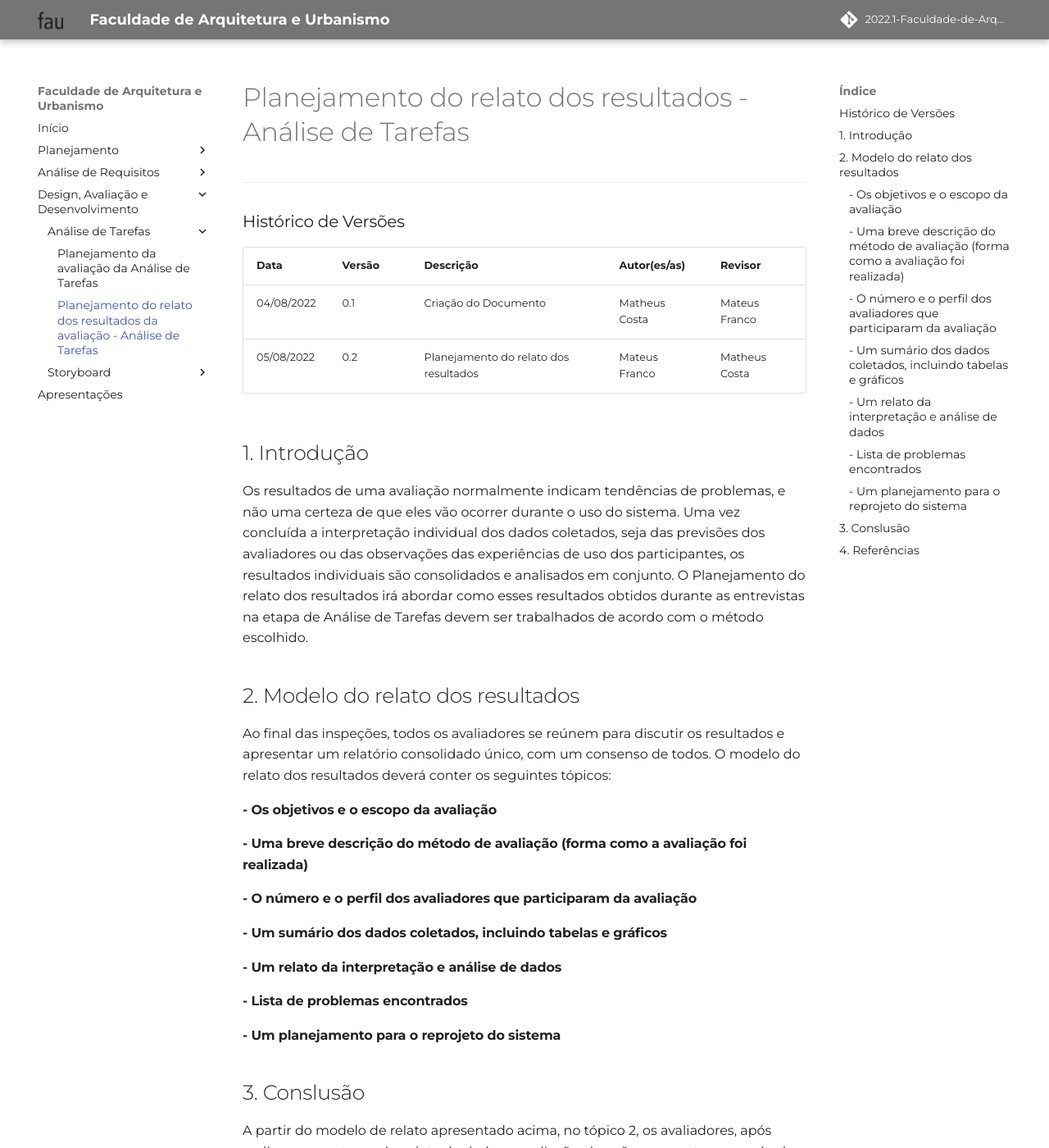
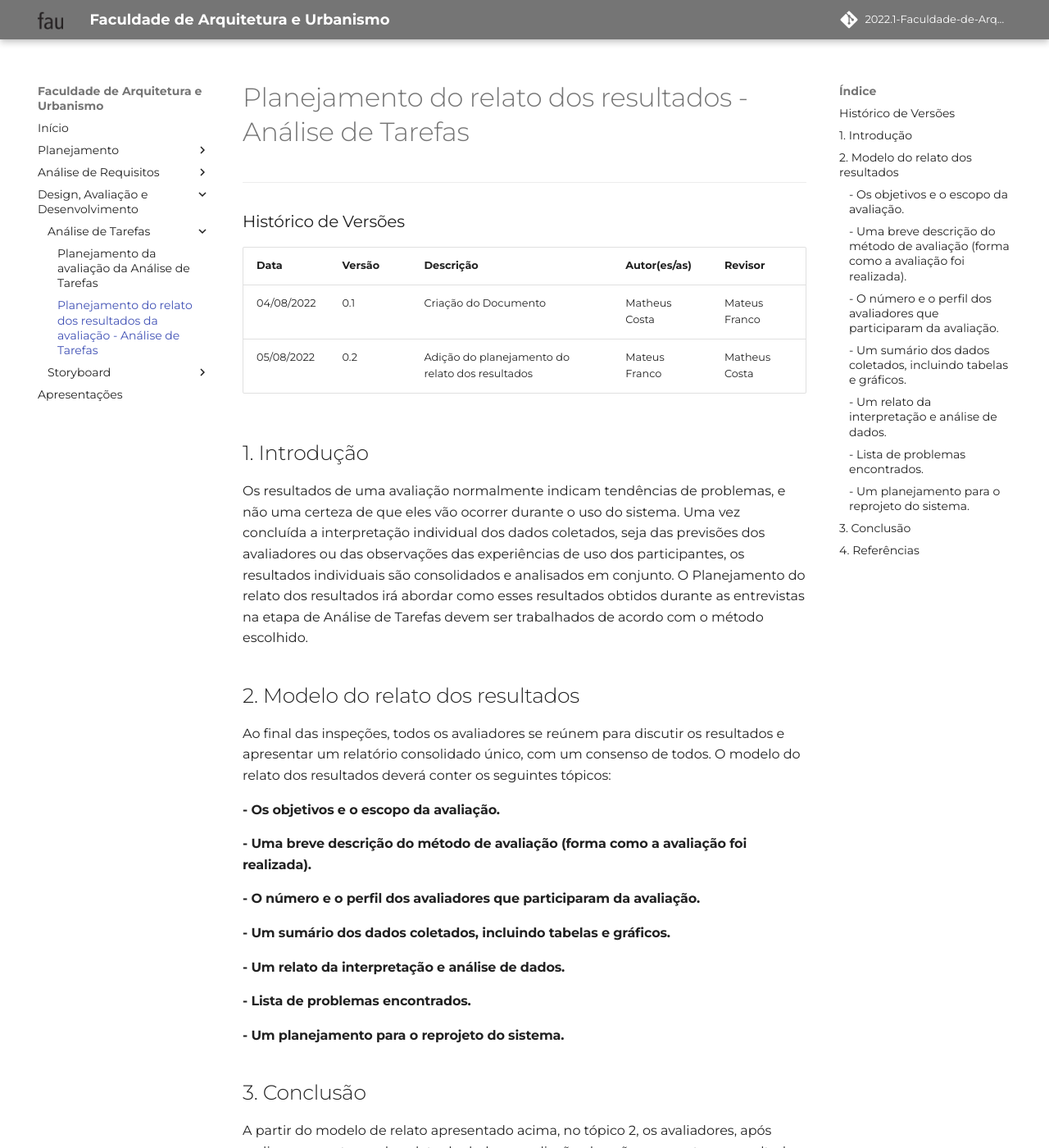
Before and after one commit to Mateusvff/2022.1-Faculdade-de-Arquitetura-e-Urbanismo, an MkDocs documentation site: the page built from docs/designAvalEDesenv/analiseTarefas/planej-relato-result-analise-tarefas.md, in a window 1280 px wide and 1400 px high. Shown: the whole window at 82% size. Built offline with MkDocs 1.6.1 and Material for MkDocs 9.7.7, drawn with Linux system fonts in a browser that asks for light colours; some web fonts are replaced; comment, search, counter and statistics services are not loaded.

Commit message:
:repeat: (#39) correções no documento

```diff
--- a/docs/designAvalEDesenv/analiseTarefas/planej-relato-result-analise-tarefas.md
+++ b/docs/designAvalEDesenv/analiseTarefas/planej-relato-result-analise-tarefas.md
@@ -6,7 +6,7 @@
 **Data** | **Versão** | **Descrição** | **Autor(es/as)** | **Revisor** |
 --- | --- | --- | --- | --- |
 04/08/2022 | 0.1 | Criação do Documento | Matheus Costa | Mateus Franco
-05/08/2022 | 0.2 | Planejamento do relato dos resultados|  Mateus Franco | Matheus Costa
+05/08/2022 | 0.2 | Adição do planejamento do relato dos resultados|  Mateus Franco | Matheus Costa
 
 ## 1. Introdução
 Os resultados de uma avaliação normalmente indicam tendências de problemas, e não uma certeza de que eles vão ocorrer durante o uso do sistema. Uma vez concluída a interpretação individual dos dados coletados, seja das previsões dos avaliadores ou das observações das experiências de uso dos participantes, os resultados individuais são consolidados e analisados em conjunto.
@@ -15,15 +15,15 @@ O Planejamento do relato dos resultados irá abordar como esses resultados obtid
 ## 2. Modelo do relato dos resultados
 Ao final das inspeções, todos os avaliadores se reúnem para discutir os resultados e apresentar um relatório consolidado único, com um consenso de todos. O modelo do relato dos resultados deverá conter os seguintes tópicos:
 
-#### - Os objetivos e o escopo da avaliação
-#### - Uma breve descrição do método de avaliação (forma como a avaliação foi realizada)
-#### - O número e o perfil dos avaliadores que participaram da avaliação
-#### - Um sumário dos dados coletados, incluindo tabelas e gráficos
-#### - Um relato da interpretação e análise de dados
-#### - Lista de problemas encontrados
-#### - Um planejamento para o reprojeto do sistema
+#### - Os objetivos e o escopo da avaliação.
+#### - Uma breve descrição do método de avaliação (forma como a avaliação foi realizada).
+#### - O número e o perfil dos avaliadores que participaram da avaliação.
+#### - Um sumário dos dados coletados, incluindo tabelas e gráficos.
+#### - Um relato da interpretação e análise de dados.
+#### - Lista de problemas encontrados.
+#### - Um planejamento para o reprojeto do sistema.
 
-## 3. Conslusão
+## 3. Conclusão
 
 A partir do modelo de relato apresentado acima, no tópico 2, os avaliadores, após realizarem as etapas de coleta de dados e avaliação, deverão apresentar os resultados obtidos para que, dessa forma, seja documentado todos os resultados e observações.
 
```
